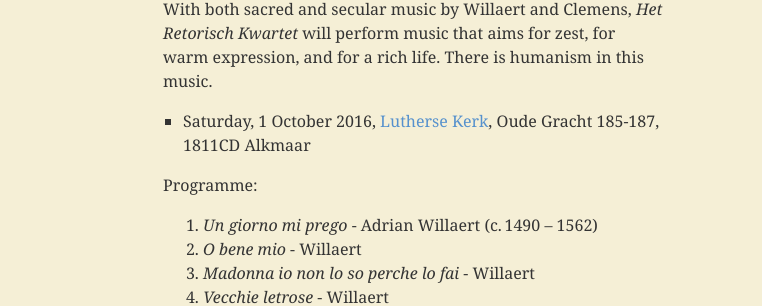
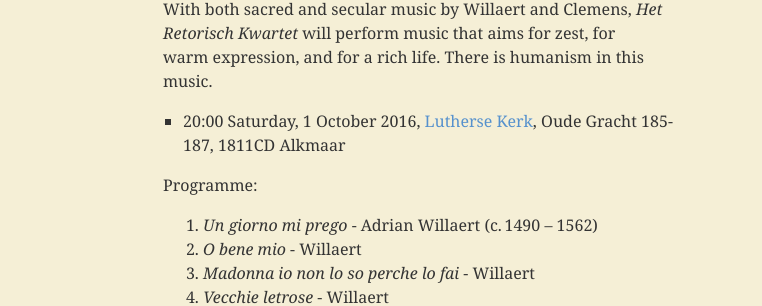
Before and after one commit to retorisch/retorisch.github.io, a Jekyll site: the page built from _posts/2016-10-01-concert.md, in a window 1280 px wide. Shown: the part 1020-1326 px from the top of the page, without its empty margins (15-777 px from the left). Built offline with Jekyll 4.4.1, drawn with Linux system fonts in a browser that asks for light colours; some web fonts are replaced.

Commit message:
Add concert time

```diff
--- a/_posts/2016-10-01-concert.md
+++ b/_posts/2016-10-01-concert.md
@@ -17,7 +17,7 @@
 
 With both sacred and secular music by Willaert and Clemens, _Het Retorisch Kwartet_ will perform music that aims for zest, for warm expression, and for a rich life. There is humanism in this music.
 
-* Saturday, 1 October 2016, [Lutherse Kerk](http://luthersekerkalkmaar.nl), Oude Gracht 185-187, 1811CD Alkmaar
+* 20:00 Saturday, 1 October 2016, [Lutherse Kerk](http://luthersekerkalkmaar.nl), Oude Gracht 185-187, 1811CD Alkmaar
 
 Programme:
 
```
